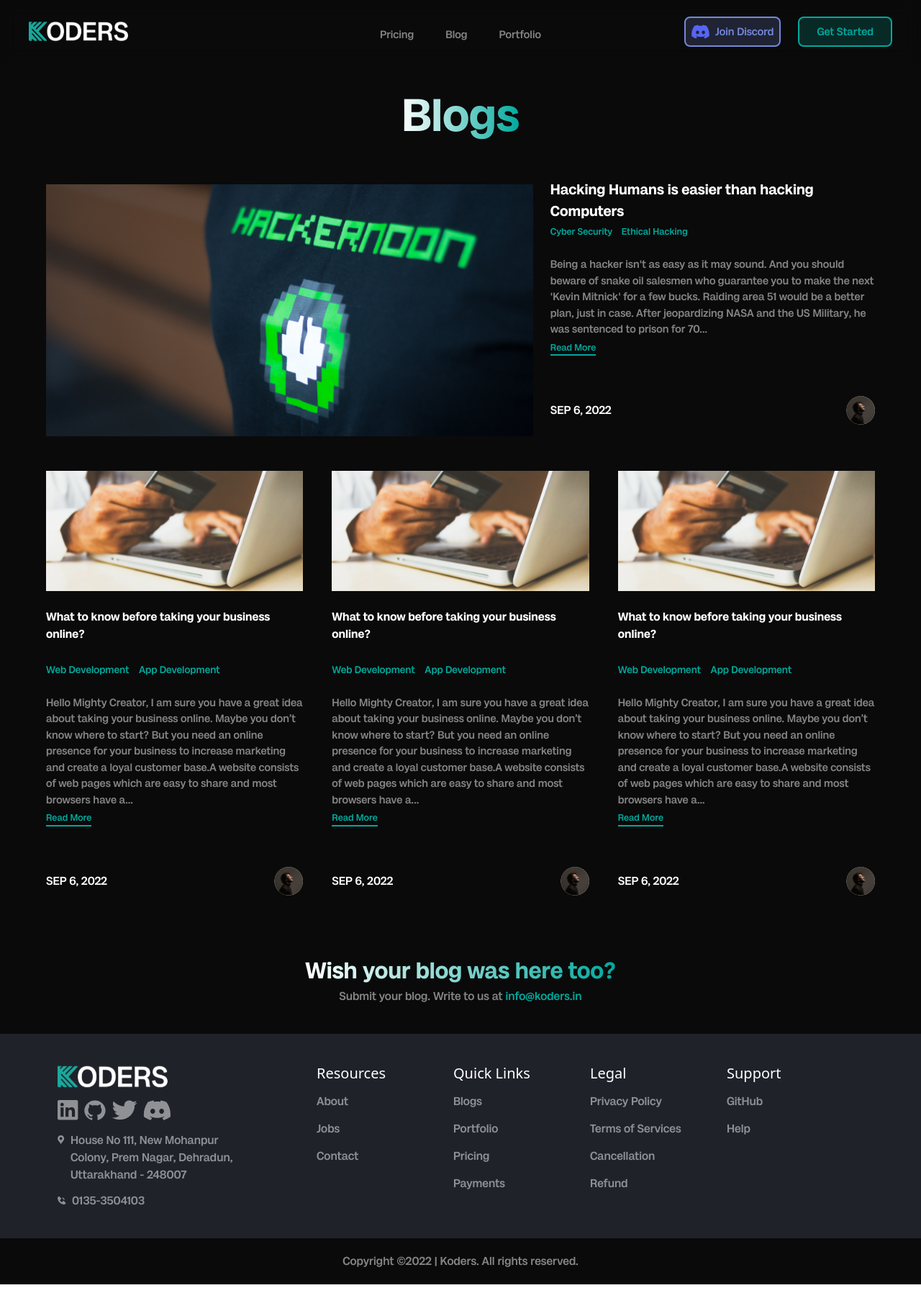
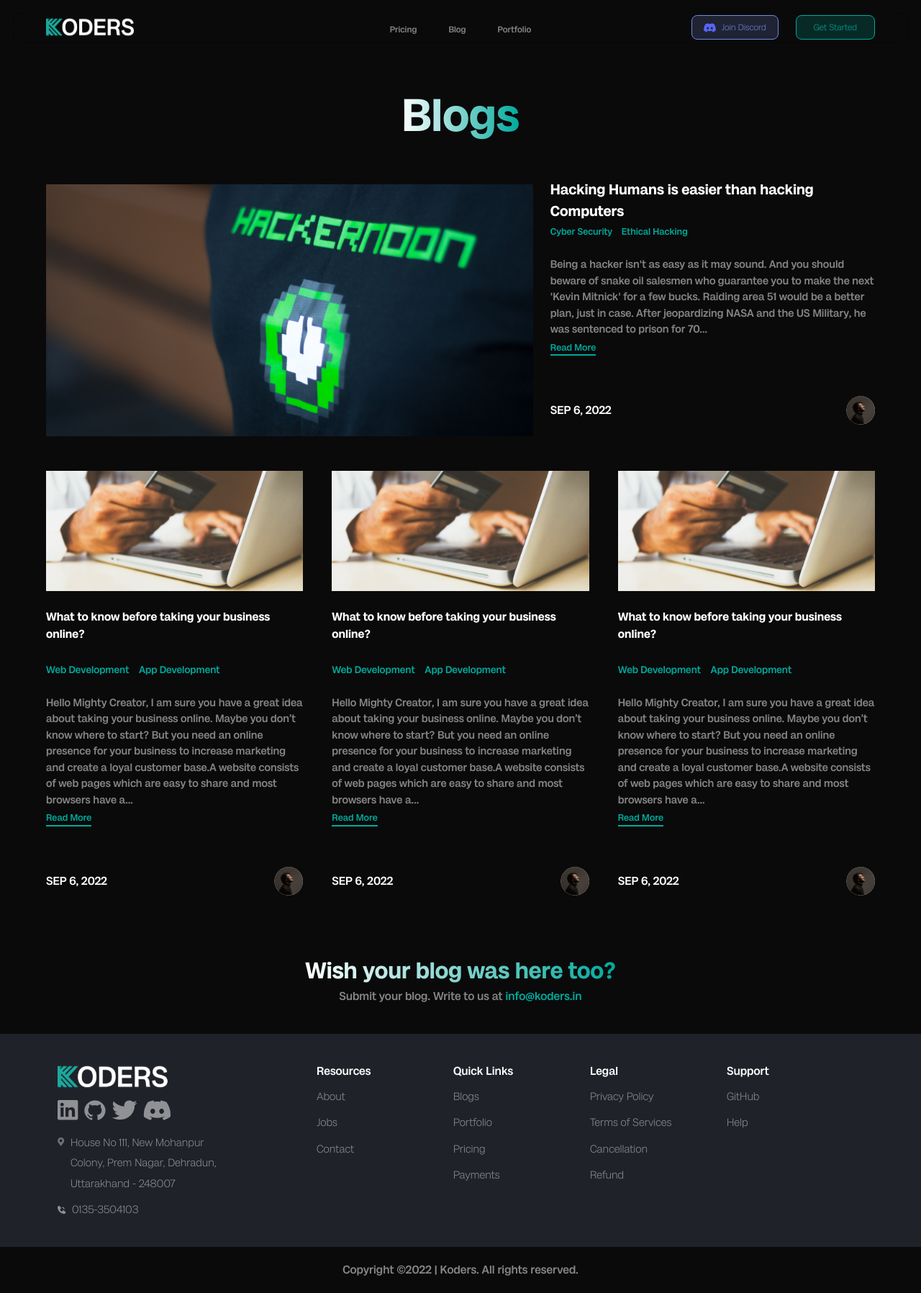
Before and after one commit to koders-in/Website-Insider, a React app: page /blog in a window 1280 px wide. Shown: the whole page at 72% size. Built offline with nearby package versions, Linux system fonts and the light colour scheme.

Commit message:
improve design

```diff
--- a/src/components/Button.tsx
+++ b/src/components/Button.tsx
@@ -20,13 +20,13 @@ const Button = ({
   return (
     <button
       onClick={OnClick}
-      className={`hover:text-gray-400 cursor-pointer text-[12px] sm:text-[15px] flex items-center justify-center ${className}`}
+      className={`hover:text-gray-400 cursor-pointer text-[12px] flex items-center justify-center ${className}`}
       onMouseEnter={() => setIconStyle("brightness-50")}
       onMouseLeave={() => setIconStyle("")}
     >
       {logo ? (
         iconStyle && hoverLogo ? (
-          <img src={hoverLogo} className={`h-5 mr-2 ${logoStyle}`} alt="icon" />
+          <img src={hoverLogo} className={`h-5 mr-1 ${logoStyle}`} alt="icon" />
         ) : (
           <img
             src={logo}
--- a/src/components/CombCell.tsx
+++ b/src/components/CombCell.tsx
@@ -21,7 +21,7 @@ const CombCell = ({ logo, className, x, y, id }: Props) => {
         style={{ ...hex }}
       >
         <div
-          className="absolute bg-main-secondary top-[4px] left-[4px] w-[82px] h-[72px] flex justify-center items-center"
+          className="absolute bg-main-secondary top-[4px] left-[4px] w-[82px] h-[72px] flex justify-center items-center transition-all duration-700"
           style={{ ...hexBg }}
           id={id}
         >
--- a/src/components/Footer.tsx
+++ b/src/components/Footer.tsx
@@ -1,4 +1,4 @@
-import React from "react";
+import React, { useState } from "react";
 import { useNavigate } from "react-router-dom";
 import {
   discord,
@@ -12,6 +12,7 @@ import {
 import { footerButtons } from "../helper/constant";
 
 const Footer = () => {
+  const [onHover, setOnHover] = useState(false);
   const navigate = useNavigate();
   function navToHome() {
     navigate("/");
@@ -19,7 +20,7 @@ const Footer = () => {
   return (
     <>
       <div className="sm:flex justify-center pl-4 xsm:px-6 sm:px-20 py-10 bg-main-secondary">
-        <div className="w-full sm:w-1/4 sm:font-miligramMedium font-miligramLight">
+        <div className="w-full sm:w-1/4  font-miligramLight">
           <img
             src={logo}
             alt="logo"
@@ -36,27 +37,68 @@ const Footer = () => {
               />
             ))}
           </div>
-          <div className="flex justify-start items-start  mt-4">
-            <img src={location} alt="location" className="mt-[5px] mr-2" />
-            <p className="text-main-light_white m-0">
-              House No 111, New Mohanpur Colony, Prem Nagar, Dehradun,
-              Uttarakhand - 248007
+          <div className="flex justify-start items-start  mt-4 text-[15px]">
+            <img
+              src={location}
+              alt="location"
+              className={
+                onHover
+                  ? "mt-[8px] mr-2 brightness-200"
+                  : "mt-[8px] mr-2 brightness-75"
+              }
+            />
+            <p
+              className="text-main-light_white m-0 cursor-pointer transition-all duration-300"
+              onMouseEnter={() => setOnHover(true)}
+              onMouseLeave={() => setOnHover(false)}
+            >
+              <p
+                className={
+                  onHover
+                    ? "border-b-2 border-main-teal mt-1 w-fit"
+                    : "mt-1 w-fit border-b-2 border-transparent"
+                }
+              >
+                House No 111, New Mohanpur
+              </p>
+              <p
+                className={
+                  onHover
+                    ? "border-b-2 border-main-teal mt-1 w-fit"
+                    : "mt-1 w-fit border-b-2 border-transparent"
+                }
+              >
+                Colony, Prem Nagar, Dehradun,
+              </p>
+              <p
+                className={
+                  onHover
+                    ? "border-b-2 border-main-teal mt-1 w-fit"
+                    : "mt-1 w-fit border-b-2 border-transparent"
+                }
+              >
+                Uttarakhand - 248007
+              </p>
             </p>
           </div>
           <div className="flex justify-start items-start  mt-3">
             <img src={phone} alt="phone" className="mt-[5px] mr-2" />
-            <p className="text-main-light_white m-0">0135-3504103</p>
+            <p className="text-main-light_white m-0 text-[15px]">
+              0135-3504103
+            </p>
           </div>
         </div>
         <div className="flex justify-center flex-wrap w-full sm:w-3/4 sm:pl-20">
           {footerButtons.map((item, i) => {
             return (
               <div className="w-1/2 sm:w-1/4 mt-6 sm:mt-0" key={i}>
-                <p className="text-white text-[20px]">{item.title}</p>
+                <p className="text-white text-[16px] font-miligramMedium">
+                  {item.title}
+                </p>
                 {item.buttons.map((item, i) => (
                   <p
                     key={i}
-                    className="text-main-light_white mt-3 cursor-pointer sm:font-miligramMedium font-miligramLight  hover:text-white w-fit border-b-2 border-transparent hover:border-main-teal"
+                    className="text-[15px] text-main-light_white mt-3 cursor-pointer font-miligramLight  hover:text-white w-fit border-b-2 border-transparent hover:border-main-teal"
                     onClick={() => navigate(item.route)}
                   >
                     {item.title}
--- a/src/components/Navbar.tsx
+++ b/src/components/Navbar.tsx
@@ -10,12 +10,12 @@ const Navbar = () => {
     navigate("/");
   }
   return (
-    <div className="z-50 flex h-[11vh] w-full bg-main-black-700 px-8 justify-between items-center md:px-10 text-white py-6 fixed top-0 backdrop-blur-md">
+    <div className="z-50 flex h-[9.5vh] w-full bg-main-black-700 px-8 justify-between items-center md:px-16 text-white py-6 fixed top-0 backdrop-blur-md">
       <div className="w-fit z-10">
         <img
           src={logo}
           alt="logo"
-          className="h-5 xsm:h-8 sm:h-9 cursor-pointer"
+          className="h-4 xsm:h-8 sm:h-8 cursor-pointer"
           onClick={navToHome}
         />
       </div>
@@ -46,15 +46,15 @@ const Navbar = () => {
           logo={discordSvg}
           hoverLogo={discordWhite}
           text="Join Discord"
-          logoStyle="h-4"
-          className="hidden sm:flex font-miligramMedium mr-6 border-2 bg-main-blueOpt-200 border-main-blueOpt-1000 text-main-blueOpt-1000 px-2 py-2  rounded-lg hover:bg-main-blueOpt-1000 hover:text-white"
+          logoStyle="h-[13px]"
+          className="hidden sm:flex font-miligramLight mr-6 border-[1px] bg-main-blueOpt-200 border-main-blueOpt-1000 text-main-blueOpt-1000 px-4 py-[7px]  rounded-lg hover:bg-main-blueOpt-1000 hover:text-white"
         />
         <Button
           OnClick={() => {
             navigate("start-project");
           }}
           text="Get Started"
-          className="font-miligramMedium bg-main-greenOpt-200 border-2 border-main-greenOpt-1000 text-main-greenOpt-1000 px-3 py-2 sm:px-6 rounded-lg hover:bg-main-greenOpt-1000 hover:text-white"
+          className="font-miligramLight bg-main-greenOpt-200 border-[1px] border-main-greenOpt-1000 text-main-greenOpt-1000 px-5 py-[7px] sm:px-6 rounded-lg hover:bg-main-greenOpt-1000 hover:text-white"
         />
       </div>
     </div>
--- a/src/components/pages-components/project-page-components/ButtonsGroup.tsx
+++ b/src/components/pages-components/project-page-components/ButtonsGroup.tsx
@@ -11,14 +11,14 @@ const ButtonsGroup = ({ buttonsArray }: Props) => {
     console.log(type);
   };
   return (
-    <div className="flex gap-2 flex-wrap justify-around font-miligramMedium">
+    <div className="flex gap-2 xl:gap-6 xxl:gap-16 flex-wrap justify-around lg:justify-start font-miligramMedium">
       {buttonsArray.map((item, i) => (
         <Button
           key={i}
           OnClick={() => handleClick(item)}
           text={item}
           logo={add}
-          className="text-white border-2 border-main-teal rounded-lg py-2 px-4"
+          className="text-white border-2 border-main-teal rounded-lg py-2 px-4 xl:px-6 xxl:w-[15%]"
         />
       ))}
     </div>
--- a/src/components/section-comonents/why-koders/Info.tsx
+++ b/src/components/section-comonents/why-koders/Info.tsx
@@ -35,7 +35,7 @@ const Info = ({
         className="text-[10rem] text-center leading-[135px] bg-gradient-to-r from-white via-main-lightTeal to-main-teal font-battambangMedium"
         text={stat}
       />
-      <p className="text-center text-white text-[15px] lg:text-[22px] my-1 lg:mt-8  font-battambangMedium">
+      <p className="text-center text-white text-[15px] lg:text-[22px] my-1 lg:mt-8  font-miligramMedium">
         {title}
       </p>
       <div className="mt-2" dangerouslySetInnerHTML={{ __html: html }}></div>
--- a/src/sections/Technologies.tsx
+++ b/src/sections/Technologies.tsx
@@ -43,10 +43,7 @@ const Technologies = () => {
         const id = ("tech" + item).toString();
         const comb = document.getElementById(id);
         if (comb)
-          comb.style.animation = `fading ${getRandomInt(
-            3,
-            5
-          )}s ease-in-out ${getRandomInt(1, 5)}s infinite reverse`;
+          comb.style.animation = `fading 2s ease-in-out 2s infinite reverse`;
       });
 
       await sleep(getRandomInt(3000, 6000));
--- a/src/style.css
+++ b/src/style.css
@@ -29,8 +29,10 @@
 
 /* div{
   animation: name duration timing-function delay iteration-count direction fill-mode;
-  animation: fading 2s ease-in-out 2s infinite reverse;
+  animation: fadeOut 1s ease-in-out forwards;
 } */
+
+/* Keyframe for honey comb cell in technologies section */
 @keyframes fading {
   0% {
     filter: invert(0);
--- a/tailwind.config.js
+++ b/tailwind.config.js
@@ -38,6 +38,7 @@ module.exports = {
         rightIn: "rightIn 0.6s ease forwards",
         rightOut: "rightOut 0.6s ease forwards",
         blink: "blink 3s ease-in-out infinite alternate",
+        fadeOut: "fadeOut 0.15s ease-in forwards",
       },
       keyframes: {
         leftIn: {
@@ -96,6 +97,19 @@ module.exports = {
             filter: "invert(1)",
           },
         },
+        fadeOut: {
+          "0%": {
+            opacity: "0",
+          },
+          "90%": {
+            transform: "scale(1.05)",
+            opacity: "0.8",
+          },
+          "100%": {
+            transform: "scale(1)",
+            opacity: "1",
+          },
+        },
       },
       fontFamily: {
         miligrambold: ["MILIGRAM BOLD"],
```
Also changed, not shown: src/components/ReviewBox.tsx (+23 -5 lines), src/helper/constant.ts (+5 -4 lines), src/sections/Testmonials.tsx (+9 -2 lines).
